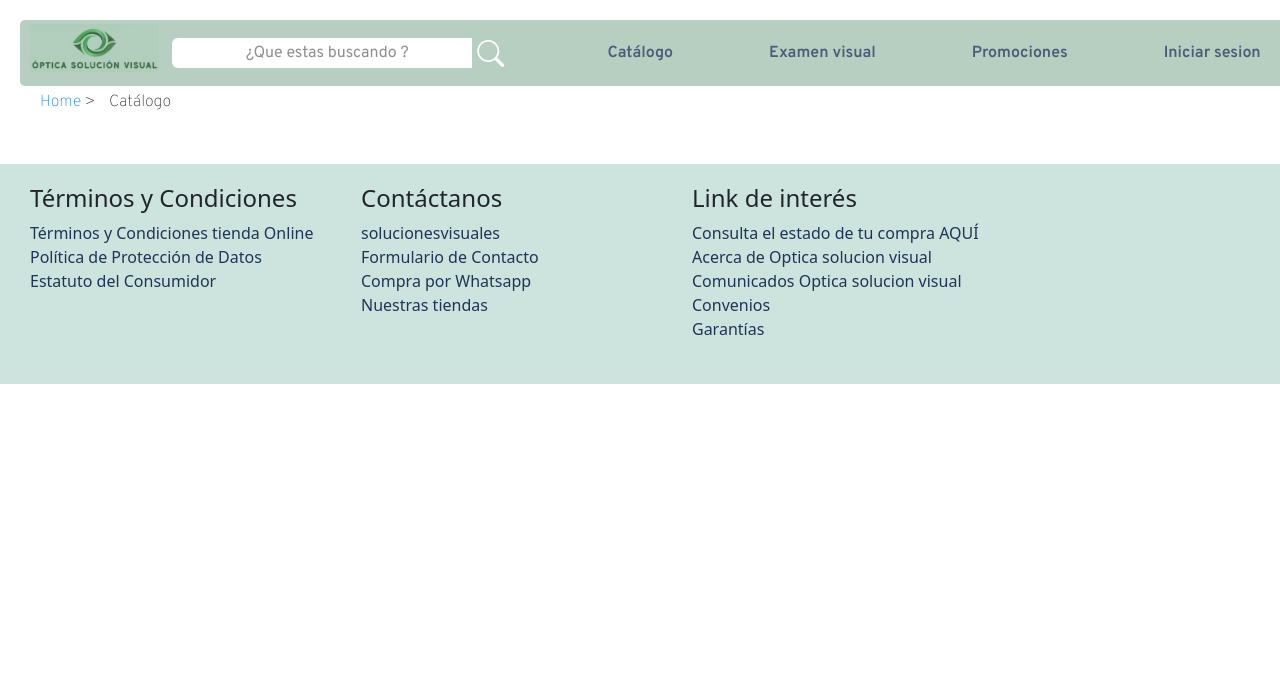
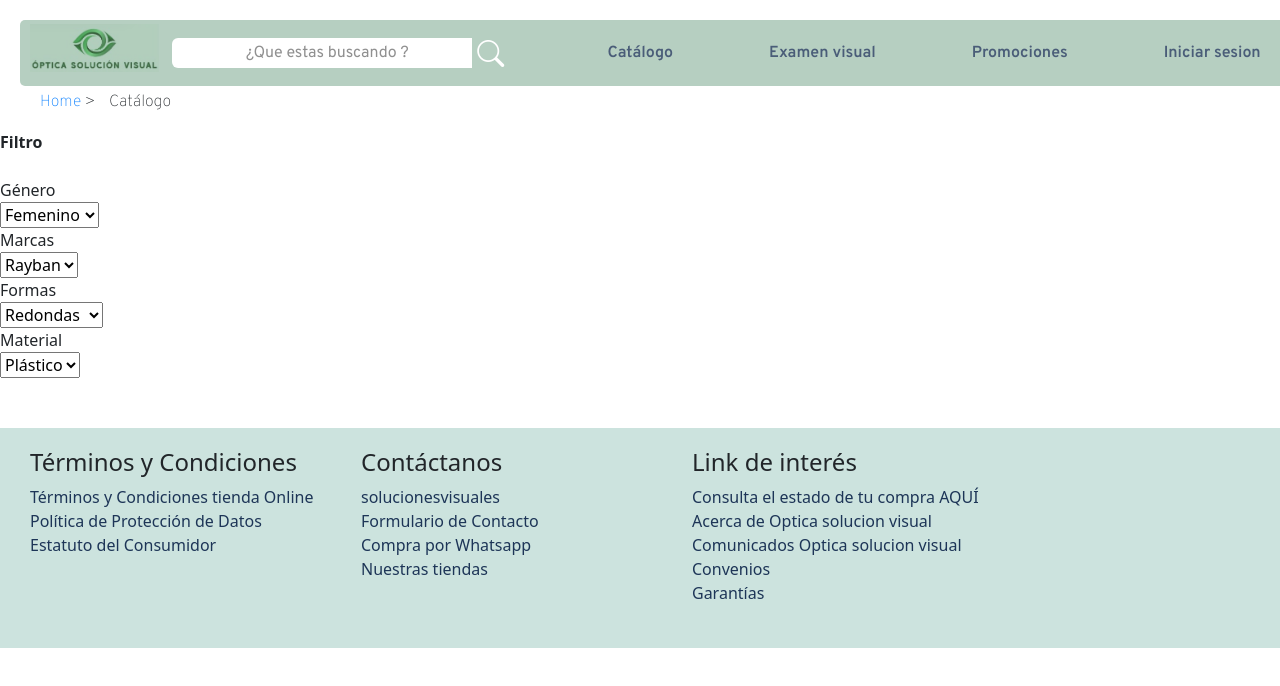
Before and after one commit to millerdiaz/opticaAngular, an Angular app: page /catalogo in a window 1280 px wide. Shown: the top 686 px of the page. Built offline with nearby package versions, Linux system fonts and the light colour scheme; a web font is replaced by a local one.

Commit message:
login and checkout

```diff
--- a/src/app/component/checkout/checkout.component.html
+++ b/src/app/component/checkout/checkout.component.html
@@ -3,7 +3,7 @@
     <li><a href="/">Home</a></li>
     <li><a href="/catalogo">catalogo</a></li>
     <li><a href="/">gafas</a></li>
-    <li>carritoDeCompras</li>
+    <li>Carrito De Compras</li>
   </ul>
 </nav>
 <div class="checkout">
--- a/src/app/components/public/catalogo/catalogo.component.html
+++ b/src/app/components/public/catalogo/catalogo.component.html
@@ -4,3 +4,44 @@
     <li>Catálogo</li>
   </ul>
 </nav>
+
+<div class="container-filtro">
+  <div class="losfiltros">
+      <div class="filtrotitulo"><strong>Filtro</strong></div><br>
+  <div class="primer filtro">
+      <label for="genero">Género</label><br>
+      <select id="genero" name="genero">
+          <option value="femenino">Femenino</option>
+          <option value="masculino">Masculino</option>
+          <option value="unisex">Unisex</option>
+      </select>
+  </div>
+
+  <div class="segundo-filtro">
+      <label for="marcas">Marcas</label><br>
+      <select id="marcas" name="marcas">
+          <option value="rayban">Rayban</option>
+          <option value="dior">Dior</option>
+          <option value="prada">Prada</option>
+      </select>
+  </div>
+
+  <div class="tercer-filtro">
+      <label for="formas">Formas</label><br>
+      <select id="formas" name="formas">
+          <option value="redondas">Redondas</option>
+          <option value="cuadradas">Cuadradas</option>
+          <option value="ovaladas">Ovaladas</option>
+      </select>
+  </div>
+</div>
+
+  <div class="cuarto-filtro">
+      <label for="material">Material</label><br>
+      <select id="material" name="material">
+          <option value="plastico">Plástico</option>
+          <option value="pasta">Pasta</option>
+          <option value="metal">Metal</option>
+      </select>
+  </div>
+</div>
```
